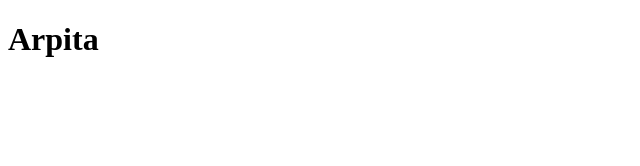
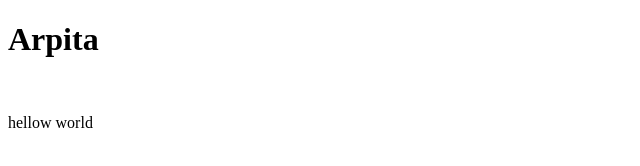
Before and after one commit to Arpip99/HTML, a plain HTML site: page index.html in a window 1280 px wide. Shown: the whole page, without its empty margins (0-640 px from the left). Drawn offline with Linux system fonts and the light colour scheme.

Commit message:
new feature

```diff
--- a/index.html
+++ b/index.html
@@ -7,5 +7,7 @@
 </head>
 <body>
     <h1>Arpita</h1>
+    <br>
+    <p>hellow world </p>
 </body>
 </html>
```
